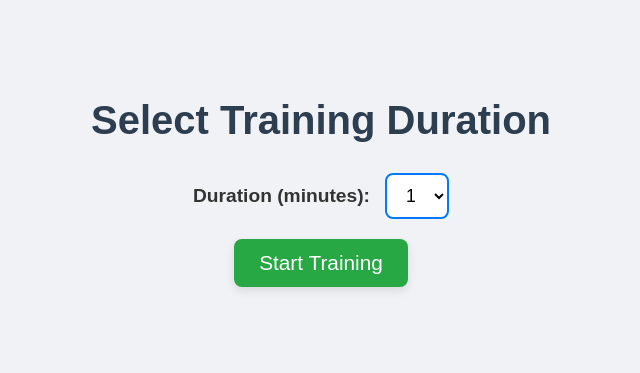
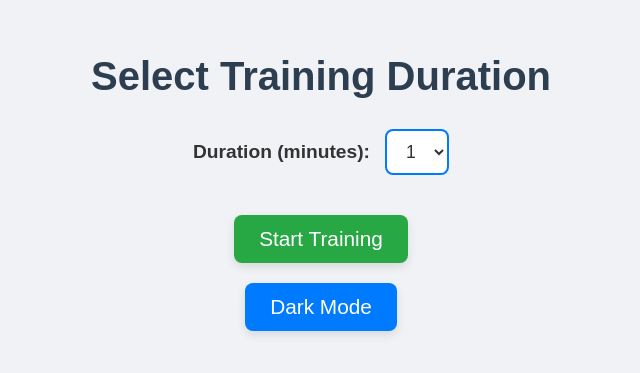
Before and after one commit to daivan/badminton_training, a Vue app: page / in a window 1280 px wide. Shown: the part 221-594 px from the top of the page, without its empty margins (319-959 px from the left). Built offline with nearby package versions, Linux system fonts and the light colour scheme.

Commit message:
Added dark mode

```diff
--- a/src/App.vue
+++ b/src/App.vue
@@ -31,6 +31,11 @@ body {
   box-sizing: border-box;
 }
 
+html.dark-mode {
+  background-color: #1a1a1a;
+  color: #f0f0f0;
+}
+
 #app {
   font-family: Avenir, Helvetica, Arial, sans-serif;
   -webkit-font-smoothing: antialiased;
@@ -39,4 +44,8 @@ body {
   color: #2c3e50;
   margin-top: 0;
 }
+
+html.dark-mode #app {
+  color: #f0f0f0;
+}
 </style>
--- a/src/components/TrainingSelection.vue
+++ b/src/components/TrainingSelection.vue
@@ -1,5 +1,5 @@
 <template>
-  <div class="training-selection">
+  <div :class="['training-selection', { 'dark-mode': darkMode }]">
     <h1>Select Training Duration</h1>
     <div class="input-group">
       <label for="duration">Duration (minutes):</label>
@@ -8,18 +8,46 @@
       </select>
     </div>
     <button @click="startTraining">Start Training</button>
+    <button @click="toggleDarkMode" class="dark-mode-toggle">
+      {{ darkMode ? 'Light Mode' : 'Dark Mode' }}
+    </button>
   </div>
 </template>
 
 <script setup>
-import { ref, defineEmits } from 'vue';
+import { ref, defineEmits, onMounted } from 'vue';
 
 const selectedDuration = ref(1);
 const emit = defineEmits(['start-training']);
+const darkMode = ref(false);
 
 const startTraining = () => {
   emit('start-training', selectedDuration.value);
 };
+
+const toggleDarkMode = () => {
+  darkMode.value = !darkMode.value;
+  localStorage.setItem('darkMode', darkMode.value);
+  applyDarkModeClass();
+};
+
+const applyDarkModeClass = () => {
+  if (darkMode.value) {
+    document.documentElement.classList.add('dark-mode');
+  } else {
+    document.documentElement.classList.remove('dark-mode');
+  }
+};
+
+onMounted(() => {
+  const savedMode = localStorage.getItem('darkMode');
+  if (savedMode) {
+    darkMode.value = JSON.parse(savedMode);
+  } else if (window.matchMedia && window.matchMedia('(prefers-color-scheme: dark)').matches) {
+    darkMode.value = true;
+  }
+  applyDarkModeClass();
+});
 </script>
 
 <style scoped>
@@ -32,12 +60,23 @@ const startTraining = () => {
   font-family: 'Arial', sans-serif;
   background-color: #f0f2f5;
   color: #333;
+  transition: background-color 0.3s ease, color 0.3s ease;
+}
+
+.training-selection.dark-mode {
+  background-color: #2c2c2c;
+  color: #f0f0f0;
 }
 
 h1 {
   color: #2c3e50;
   margin-bottom: 30px;
   font-size: 2.5em;
+  transition: color 0.3s ease;
+}
+
+.training-selection.dark-mode h1 {
+  color: #42b983;
 }
 
 .input-group {
@@ -58,17 +97,32 @@ select {
   border-radius: 8px;
   font-size: 1.1em;
   background-color: white;
+  color: #333;
   cursor: pointer;
   outline: none;
   transition: all 0.3s ease;
+}
+
+.training-selection.dark-mode select {
+  background-color: #444;
+  color: #f0f0f0;
+  border-color: #42b983;
 }
 
 select:hover {
   border-color: #0056b3;
 }
 
+.training-selection.dark-mode select:hover {
+  border-color: #36946a;
+}
+
 select:focus {
   box-shadow: 0 0 0 3px rgba(0, 123, 255, 0.25);
+}
+
+.training-selection.dark-mode select:focus {
+  box-shadow: 0 0 0 3px rgba(66, 185, 131, 0.5);
 }
 
 button {
@@ -81,6 +135,7 @@ button {
   cursor: pointer;
   transition: background-color 0.3s ease, transform 0.2s ease;
   box-shadow: 0 4px 10px rgba(0, 0, 0, 0.1);
+  margin-top: 20px; /* Added margin for spacing */
 }
 
 button:hover {
@@ -93,4 +148,21 @@ button:active {
   transform: translateY(0);
   box-shadow: 0 2px 5px rgba(0, 0, 0, 0.1);
 }
+
+.dark-mode-toggle {
+  background-color: #007bff;
+  margin-top: 20px;
+}
+
+.dark-mode-toggle:hover {
+  background-color: #0056b3;
+}
+
+.training-selection.dark-mode .dark-mode-toggle {
+  background-color: #42b983;
+}
+
+.training-selection.dark-mode .dark-mode-toggle:hover {
+  background-color: #36946a;
+}
 </style>
```
